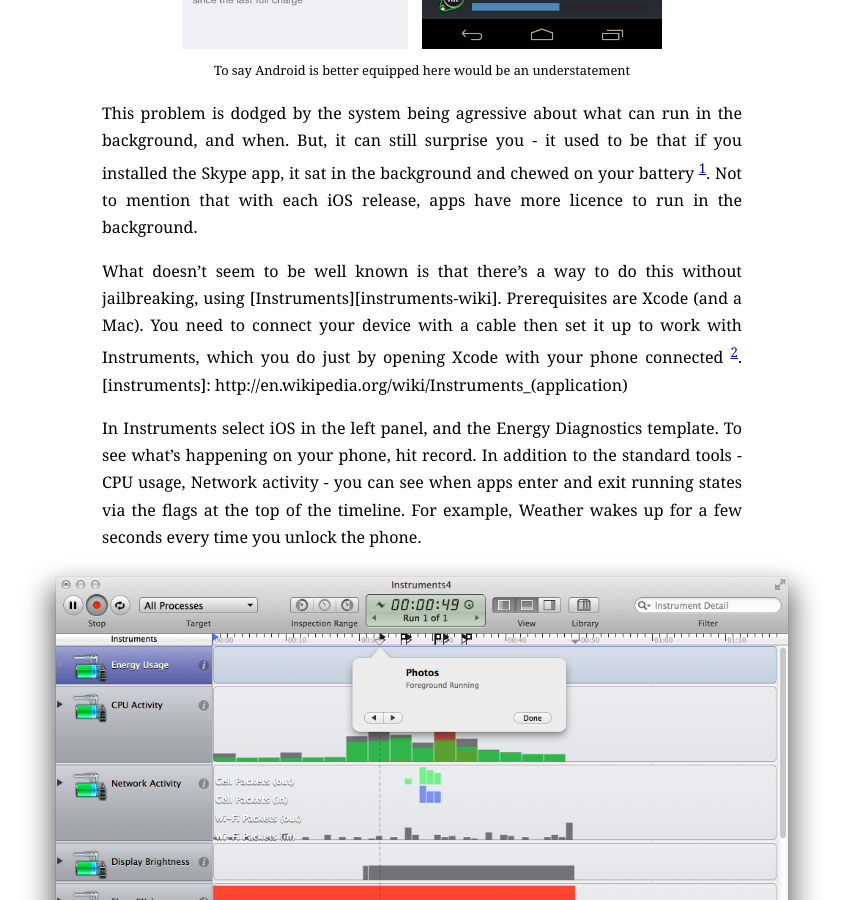
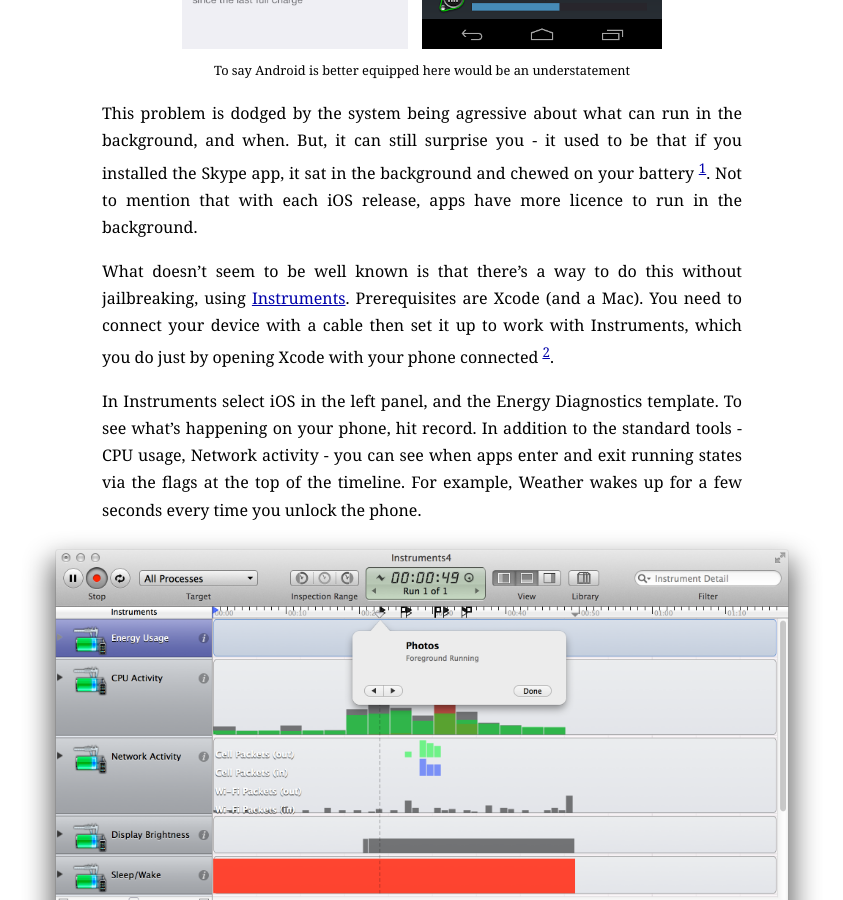
Before and after one commit to willdollman/willdollman.github.com, a Jekyll site: the page built from _posts/2014-04-04-ios-and-instruments.md, in a window 1280 px wide and 900 px high, scrolled down 717 px. Shown: the whole window, without its empty margins (218-1061 px from the left). Built offline with Jekyll 4.4.1, drawn with Linux system fonts in a browser that asks for light colours; some of the changed lines change nothing that is shown; some of the changed text lies outside the part shown.

Commit message:
Couple of tweaks and fixes to the iOS instruments post

```diff
--- a/_posts/2014-04-04-ios-and-instruments.md
+++ b/_posts/2014-04-04-ios-and-instruments.md
@@ -14,7 +14,8 @@
 This problem is dodged by the system being agressive about what can run in the background, and when. But, it can still surprise you - it used to be that if you installed the Skype app, it sat in the background and chewed on your battery [^skype-drain]. Not to mention that with each iOS release, apps have more licence to run in the background.
 
 What doesn't seem to be well known is that there's a way to do this without jailbreaking, using [Instruments][instruments-wiki]. Prerequisites are Xcode (and a Mac). You need to connect your device with a cable then set it up to work with Instruments, which you do just by opening Xcode with your phone connected [^instruments-warning].
-[instruments]: http://en.wikipedia.org/wiki/Instruments_(application)
+
+[instruments-wiki]: http://en.wikipedia.org/wiki/Instruments_(application)
 
 In Instruments select iOS in the left panel, and the Energy Diagnostics template. To see what's happening on your phone, hit record. In addition to the standard tools - CPU usage, Network activity - you can see when apps enter and exit running states via the flags at the top of the timeline. For example, Weather wakes up for a few seconds every time you unlock the phone.
 
@@ -31,4 +32,4 @@
 
 [^skype-drain]: This was due to Skype's decentralised architecture. See [this email written by Skype's Princial Architect](http://markmail.org/message/exc3srjkx3uu66bz?q=android) and search for "hand warmer".
 
-[^instruments-warning]: If you're seeing this warning in Instruments, this is probably the issue. The Developer-ness persists until you restart your phone. <img class="img_halfsize" style="margin-left: 5px;" src="/images/20140404-instruments_warning.png">
+[^instruments-warning]: If you're seeing this warning in Instruments, that's probably the issue. The Developer-ness persists until you restart your phone. <br><img class="img_halfsize" style="margin-left: 5px;" src="/images/20140404-instruments_warning.png">
```
